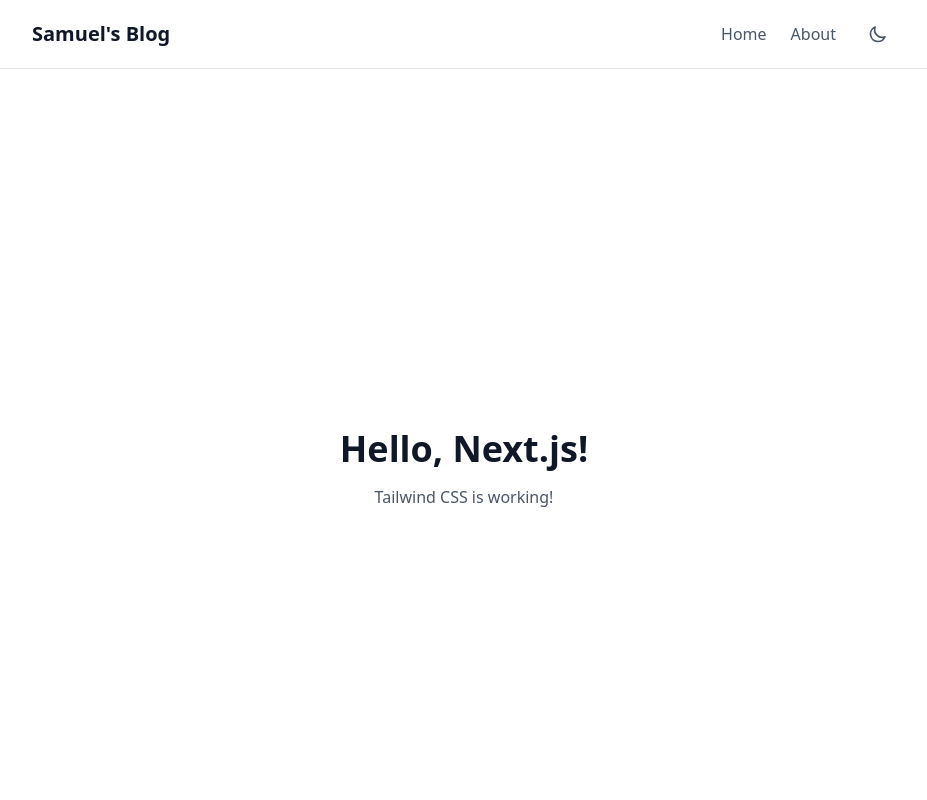
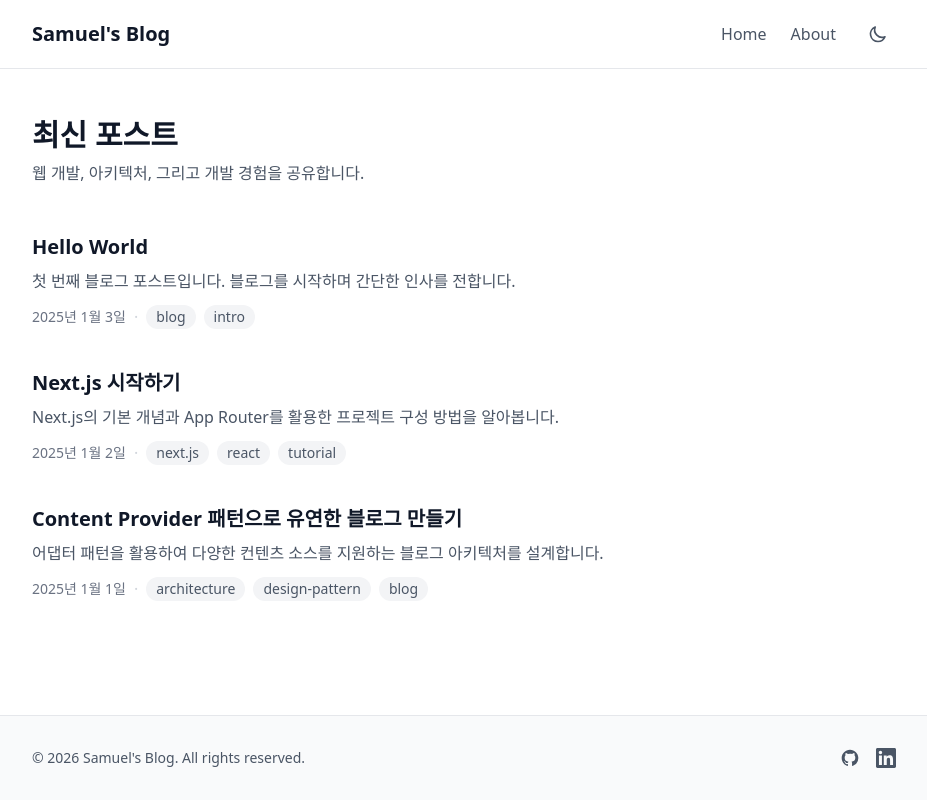
Before and after one commit to piggggggggy/samuel-narrative, a Next.js app: page / in a window 1280 px wide. Shown: the top 800 px of the page, without its empty margins (176-1103 px from the left). Built offline with nearby package versions, Linux system fonts and the light colour scheme.

Commit message:
feat(posts): add post list components and home page

```diff
--- a/src/app/page.tsx
+++ b/src/app/page.tsx
@@ -1,10 +1,24 @@
-export default function Page() {
+import { getContentProvider } from "@/lib/content";
+import { PostList } from "@/components/post";
+
+export const revalidate = 3600; // 1시간마다 재생성
+
+export default async function HomePage() {
+  const provider = await getContentProvider();
+  const posts = await provider.getAllPosts();
+
   return (
-    <main className="flex min-h-screen flex-col items-center justify-center p-24">
-      <h1 className="text-4xl font-bold">Hello, Next.js!</h1>
-      <p className="mt-4 text-gray-600 dark:text-gray-400">
-        Tailwind CSS is working!
-      </p>
-    </main>
+    <div className="mx-auto max-w-4xl px-4 py-12">
+      <section className="mb-12">
+        <h1 className="text-3xl font-bold text-gray-900 dark:text-white">
+          최신 포스트
+        </h1>
+        <p className="mt-2 text-gray-600 dark:text-gray-400">
+          웹 개발, 아키텍처, 그리고 개발 경험을 공유합니다.
+        </p>
+      </section>
+
+      <PostList posts={posts} />
+    </div>
   );
 }
--- /dev/null
+++ b/src/components/post/PostCard.tsx
@@ -0,0 +1,60 @@
+import Link from "next/link";
+import type { Post } from "@/lib/content";
+
+interface PostCardProps {
+  post: Post;
+}
+
+export function PostCard({ post }: PostCardProps) {
+  const formattedDate = new Date(post.publishedAt).toLocaleDateString("ko-KR", {
+    year: "numeric",
+    month: "long",
+    day: "numeric",
+  });
+
+  return (
+    <article className="group">
+      <Link href={`/posts/${post.slug}`} className="block">
+        {post.thumbnail && (
+          <div className="mb-4 overflow-hidden rounded-lg">
+            <img
+              src={post.thumbnail}
+              alt={post.title}
+              className="aspect-video w-full object-cover transition-transform duration-300 group-hover:scale-105"
+            />
+          </div>
+        )}
+        <h2 className="text-xl font-semibold text-gray-900 transition-colors group-hover:text-blue-600 dark:text-white dark:group-hover:text-blue-400">
+          {post.title}
+        </h2>
+        <p className="mt-2 line-clamp-2 text-gray-600 dark:text-gray-400">
+          {post.excerpt}
+        </p>
+      </Link>
+      <div className="mt-3 flex flex-wrap items-center gap-2">
+        <time
+          dateTime={post.publishedAt}
+          className="text-sm text-gray-500 dark:text-gray-500"
+        >
+          {formattedDate}
+        </time>
+        {post.tags.length > 0 && (
+          <>
+            <span className="text-gray-300 dark:text-gray-600">·</span>
+            <div className="flex flex-wrap gap-2">
+              {post.tags.map((tag) => (
+                <Link
+                  key={tag}
+                  href={`/tags/${tag}`}
+                  className="rounded-full bg-gray-100 px-2.5 py-0.5 text-sm text-gray-600 transition-colors hover:bg-gray-200 dark:bg-gray-800 dark:text-gray-400 dark:hover:bg-gray-700"
+                >
+                  {tag}
+                </Link>
+              ))}
+            </div>
+          </>
+        )}
+      </div>
+    </article>
+  );
+}
--- /dev/null
+++ b/src/components/post/PostList.tsx
@@ -0,0 +1,28 @@
+import type { Post } from "@/lib/content";
+import { PostCard } from "./PostCard";
+
+interface PostListProps {
+  posts: Post[];
+  emptyMessage?: string;
+}
+
+export function PostList({
+  posts,
+  emptyMessage = "아직 작성된 포스트가 없습니다.",
+}: PostListProps) {
+  if (posts.length === 0) {
+    return (
+      <div className="py-16 text-center">
+        <p className="text-gray-500 dark:text-gray-400">{emptyMessage}</p>
+      </div>
+    );
+  }
+
+  return (
+    <div className="grid gap-8 md:gap-10">
+      {posts.map((post) => (
+        <PostCard key={post.slug} post={post} />
+      ))}
+    </div>
+  );
+}
--- /dev/null
+++ b/src/components/post/index.ts
@@ -0,0 +1,2 @@
+export { PostCard } from "./PostCard";
+export { PostList } from "./PostList";
```
